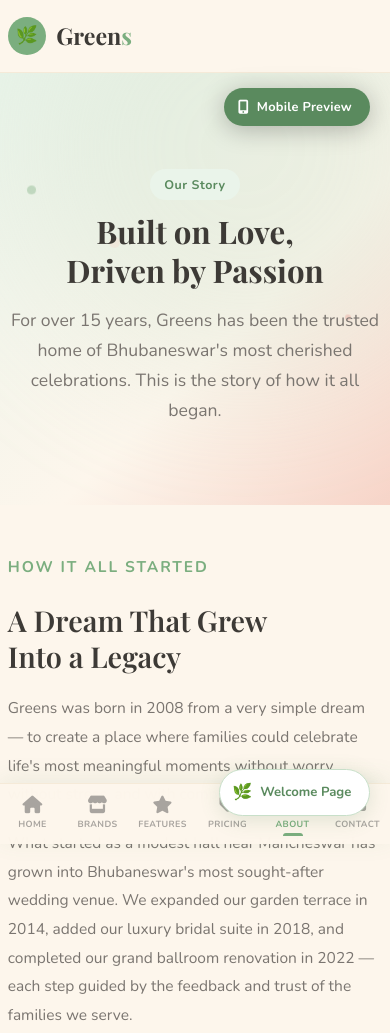
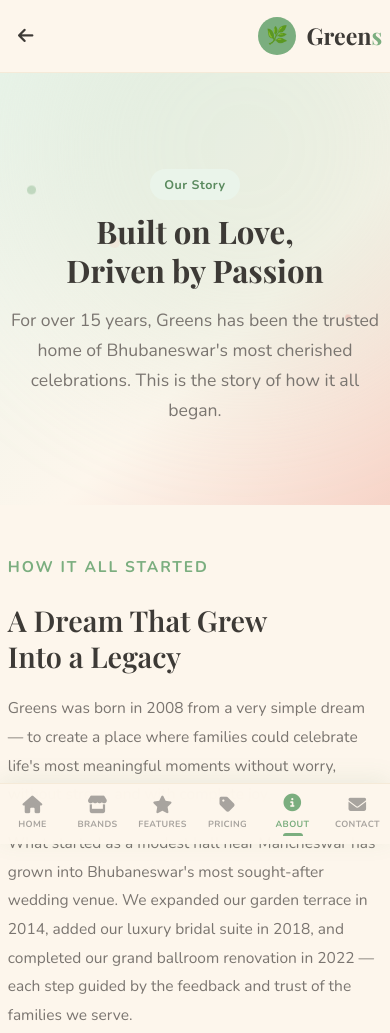
Before and after one commit to anuj123345/greens-marriage-hall, a plain HTML site: page about.html in a window 390 px wide. Shown: the top 1033 px of the page. Drawn offline with nearby package versions, Linux system fonts and the light colour scheme; a web font is replaced by a local one.

Commit message:
Replace floating buttons with ← back button in navbar
- Add back button (top-left of navbar, mobile only) using history.back()
  with fallback to welcome.html when no history exists
- Remove floating Desktop View button on mobile (vm-toggle hidden ≤680px)
- Remove floating Welcome Page button that was overlapping bottom nav

Co-Authored-By: Claude Sonnet 4.6 <noreply@anthropic.com>

```diff
--- a/about.html
+++ b/about.html
@@ -353,6 +353,7 @@
   <!-- ── Navigation ── -->
   <nav class="nav">
     <div class="container nav-inner">
+      <button class="mob-back-btn" onclick="history.length>1?history.back():window.location.href='welcome.html'" aria-label="Go back"><i class="fa-solid fa-arrow-left"></i></button>
       <a href="index.html" class="nav-logo">
         <div class="nav-logo-icon">🌿</div>
         <span class="nav-logo-text">Green<span>s</span></span>
@@ -734,21 +735,6 @@
       document.querySelector('.nav').classList.toggle('nav-scrolled', window.scrollY > 40));
   </script>
 
-  <!-- ── Back to Welcome ── -->
-  <a href="welcome.html" title="Back to Welcome Page" data-iframe-hide style="
-    position:fixed;bottom:28px;right:20px;z-index:999;
-    display:flex;align-items:center;gap:.5rem;
-    background:#fff;border:1.5px solid #c8dfc9;
-    border-radius:60px;padding:.55rem 1.1rem .55rem .75rem;
-    box-shadow:0 4px 20px rgba(90,138,94,.18);
-    font-family:'Nunito',sans-serif;font-size:.82rem;font-weight:700;
-    color:#5a8a5e;text-decoration:none;
-    transition:transform .2s ease,box-shadow .2s ease;
-  " onmouseover="this.style.transform='translateY(-2px)';this.style.boxShadow='0 8px 28px rgba(90,138,94,.25)'"
-     onmouseout="this.style.transform='';this.style.boxShadow='0 4px 20px rgba(90,138,94,.18)'">
-    <span style="font-size:1rem;">🌿</span> Welcome Page
-  </a>
-
 <script type="module">
 import { animate, inView, stagger } from "https://cdn.jsdelivr.net/npm/motion@latest/+esm"
 
--- a/styles.css
+++ b/styles.css
@@ -366,6 +366,31 @@ section { padding: 96px 0; }
   .footer-bottom { flex-direction: column; gap: .5rem; text-align: center; }
 }
 
+/* ── Mobile Back Button (top-left of navbar) ── */
+.mob-back-btn { display: none; }
+
+@media (max-width: 680px) {
+  /* Hide vm-toggle and back-to-welcome on mobile — back button replaces them */
+  .vm-toggle { display: none !important; }
+
+  .mob-back-btn {
+    display: flex;
+    align-items: center;
+    justify-content: center;
+    width: 36px; height: 36px;
+    background: none;
+    border: none;
+    cursor: pointer;
+    color: var(--text-dark);
+    font-size: 1.1rem;
+    border-radius: 50%;
+    flex-shrink: 0;
+    transition: background var(--transition), color var(--transition);
+    margin-right: .5rem;
+  }
+  .mob-back-btn:active { background: var(--green-pale); color: var(--green-deep); }
+}
+
 /* ── Mobile Bottom Navigation Bar ── */
 .mob-nav { display: none; }
 
```
Also changed, not shown: contact.html (+1 -15 lines), features.html (+1 -15 lines), index.html (+1 -15 lines), pricing.html (+1 -15 lines), tour.html (+1 -15 lines).
